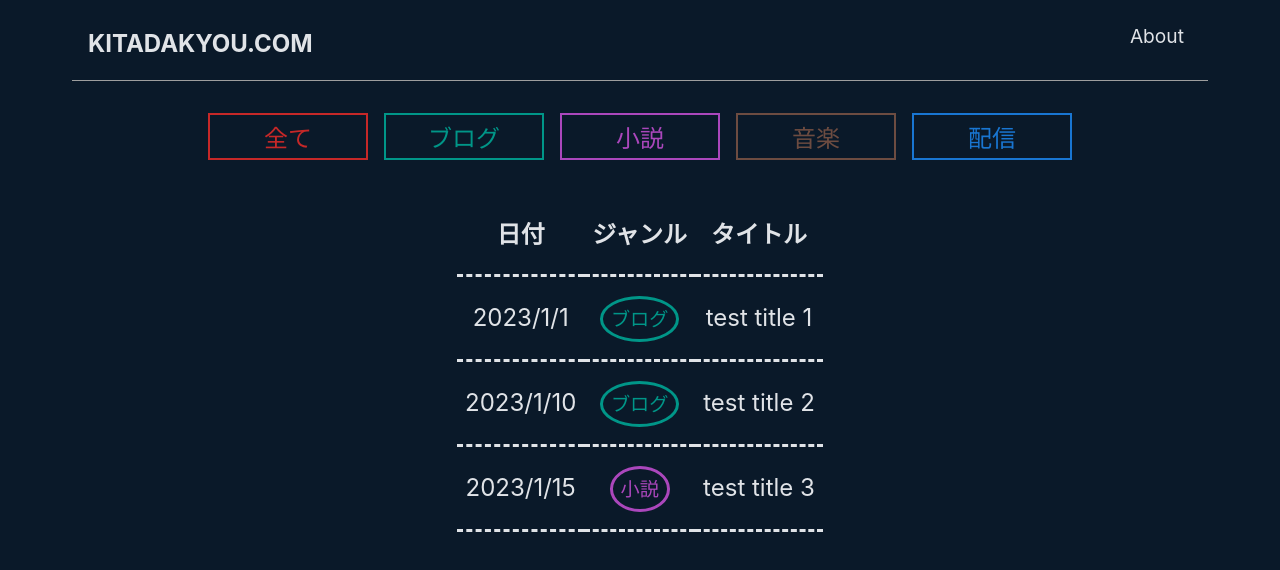
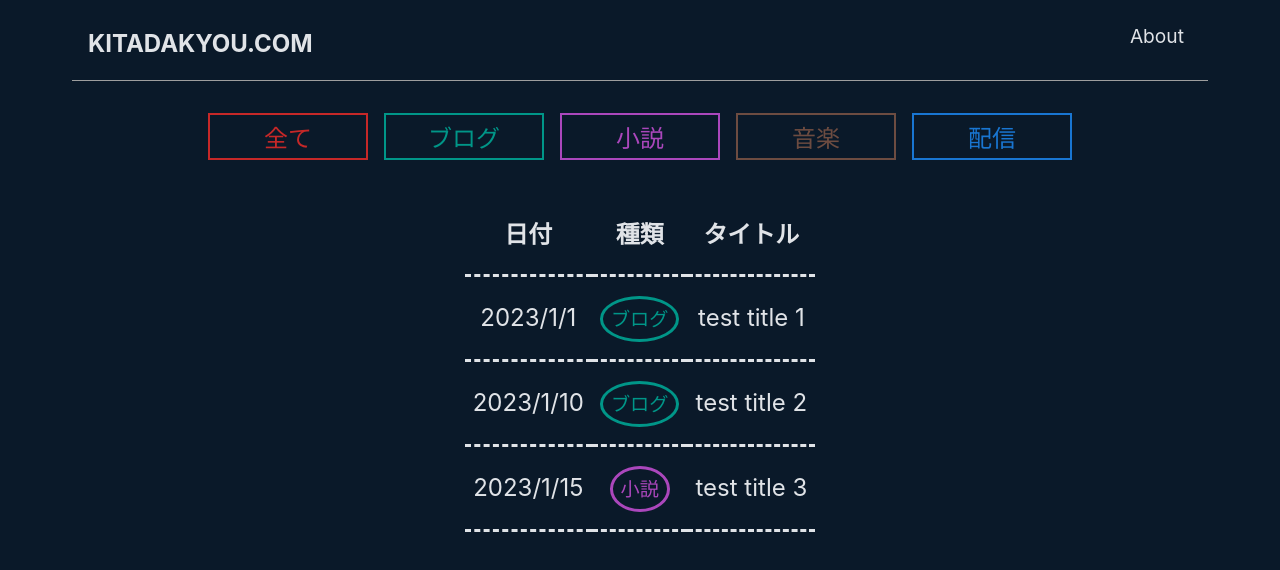
Before and after one commit to kitadakyou/kitadakyou.com, a Next.js app: page / in a window 1280 px wide. Shown: the top 570 px of the page. Built offline with nearby package versions, Linux system fonts and the light colour scheme.

Commit message:
文言変更

```diff
--- a/components/contentsTable.tsx
+++ b/components/contentsTable.tsx
@@ -37,7 +37,7 @@ export default function ContentsTable () {
         <thead className={styles.tableHeadRow}>
           <tr>
             <th>日付</th>
-            <th>ジャンル</th>
+            <th>種類</th>
             <th>タイトル</th>
           </tr>
         </thead>
```
